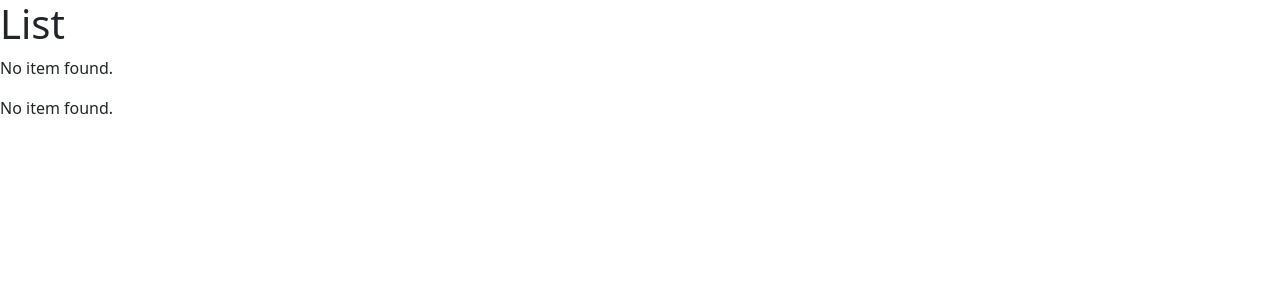
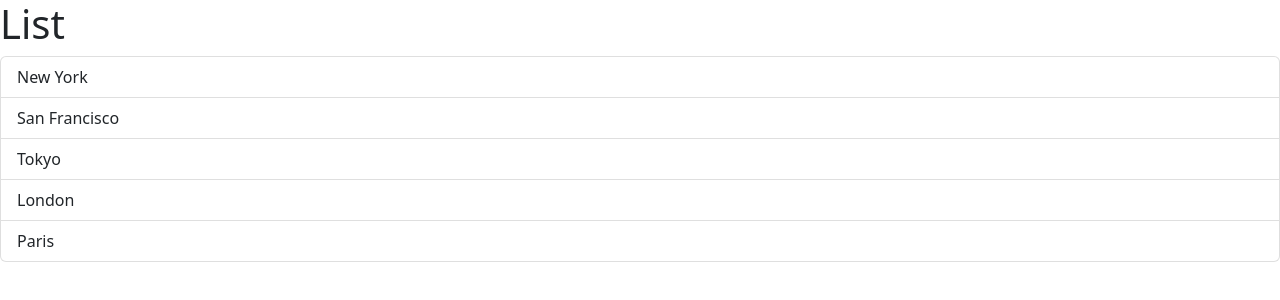
Before and after one commit to namezzy/react-app, a React (Vite) app: page / in a window 1280 px wide. Shown: the top 300 px of the page. Built offline with nearby package versions, Linux system fonts and the light colour scheme.

Commit message:
Add click event.

```diff
--- a/src/components/ListGroup.tsx
+++ b/src/components/ListGroup.tsx
@@ -1,9 +1,12 @@
 import { Fragment } from "react/jsx-runtime";
+import { MouseEvent } from "react";
 import Message from "../Message";
 
 function ListGroup() {
   let items = ["New York", "San Francisco", "Tokyo", "London", "Paris"];
-  items = [];
+
+  // Event handler
+  const handleClick = (event: MouseEvent) => console.log(event);
 
   const getMessage = () => {
     return items.length === 0 ? <p>No item found.</p> : null;
@@ -16,7 +19,13 @@
       {items.length === 0 && <p>No item found.</p>}
       <ul className="list-group">
         {items.map((item, index) => (
-          <li key={index}>{item}</li>
+          <li
+            className="list-group-item"
+            onClick={handleClick}
+            key={index}
+          >
+            {item}
+          </li>
         ))}
       </ul>
     </>
```
